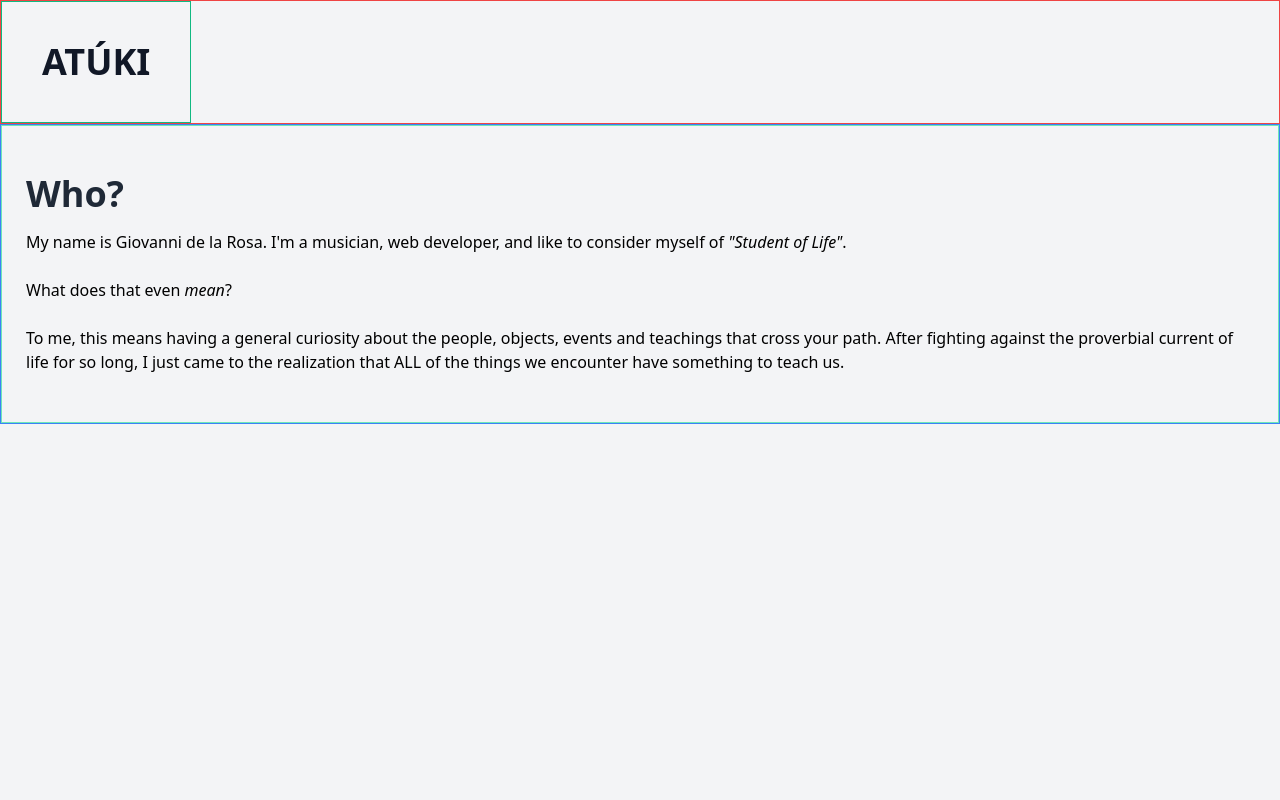
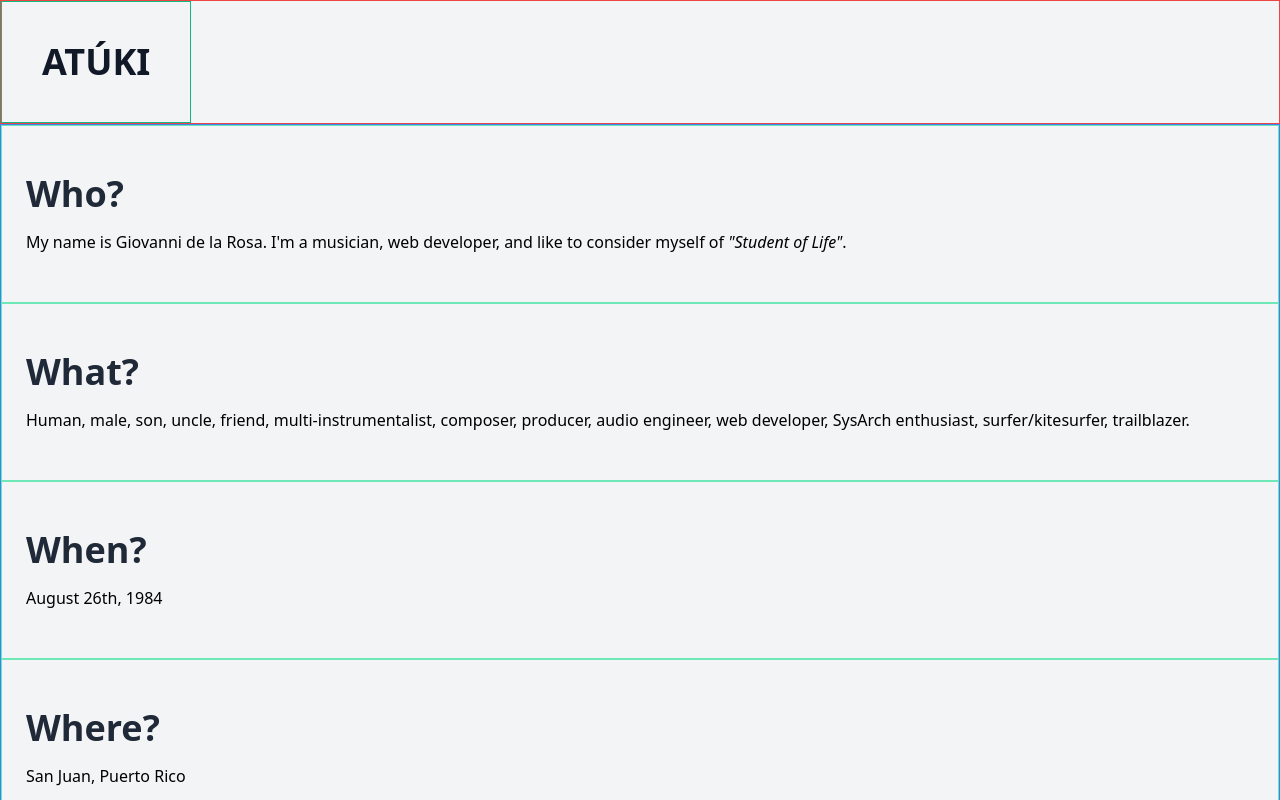
Before and after one commit to elgiovanno/portfolio, a Next.js app: page / in a window 1280 px wide. Shown: the top 800 px of the page. Built offline with nearby package versions, Linux system fonts and the light colour scheme.

Commit message:
extract card class

```diff
--- a/src/pages/index.tsx
+++ b/src/pages/index.tsx
@@ -7,24 +7,35 @@ export default function Home() {
         <Logo />
       </div>
       <div className="border border-blue-500">
-        <div className="px-6 py-12 border border-green-300">
-          <h1 className="mb-4 font-extrabold text-4xl text-gray-800">Who?</h1>
+        <div className="card">
+          <h1 className="card-heading">Who?</h1>
           <p>
             My name is Giovanni de la Rosa. I'm a musician, web developer, and
             like to consider myself of&nbsp;
             <span className="italic">"Student of Life"</span>.
           </p>
-          <br />
+        </div>
+        <div className="card">
+          <h1 className="card-heading">What?</h1>
           <p>
-            What does that even <em>mean</em>?
+            Human, male, son, uncle, friend, multi-instrumentalist, composer,
+            producer, audio engineer, web developer, SysArch enthusiast,
+            surfer/kitesurfer, trailblazer.
           </p>
-          <br />
+        </div>
+        <div className="card">
+          <h1 className="card-heading">When?</h1>
+          <p>August 26th, 1984</p>
+        </div>
+        <div className="card">
+          <h1 className="card-heading">Where?</h1>
+          <p>San Juan, Puerto Rico</p>
+        </div>
+        <div className="card">
+          <h1 className="card-heading">Why?</h1>
           <p>
-            To me, this means having a general curiosity about the people,
-            objects, events and teachings that cross your path. After fighting
-            against the proverbial current of life for so long, I just came to
-            the realization that ALL of the things we encounter have something
-            to teach us.
+            Exposing my work, ideas, thoughts and learnings has never been a
+            strength of mine. This is site an attempt to change that.
           </p>
         </div>
       </div>
```
